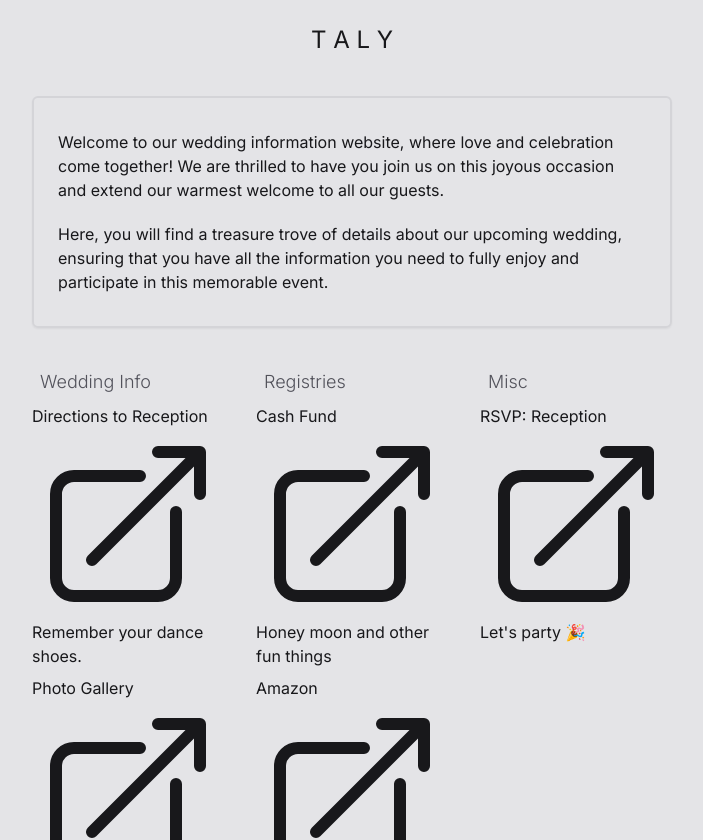
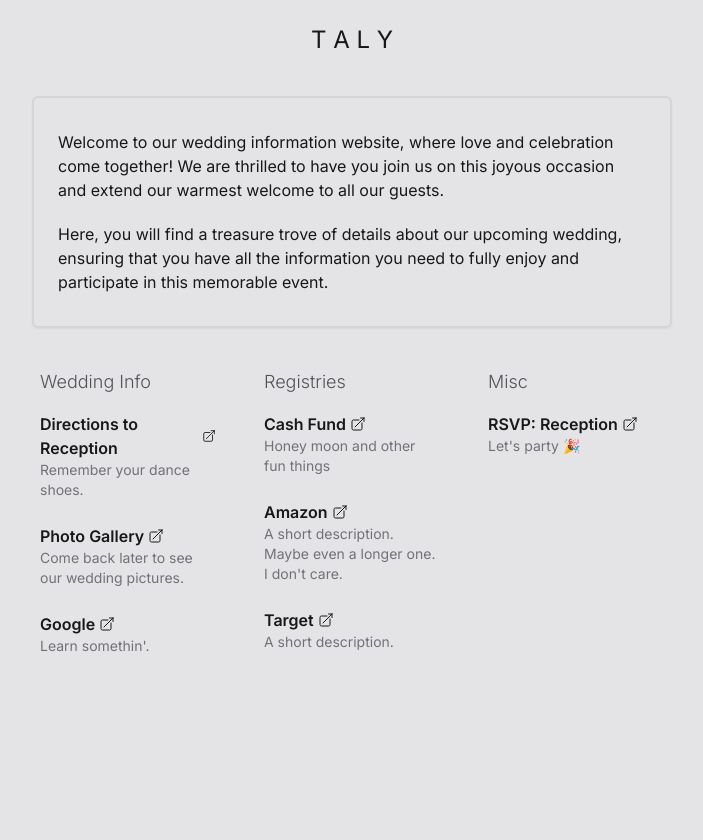
Before and after one commit to taylorwaddell/registery-links, a Next.js app: page / in a window 1280 px wide. Shown: the top 840 px of the page, without its empty margins (288-991 px from the left). After the commit the page ends 800 px from the top, so only its background shows below. Built offline with nearby package versions, Linux system fonts and the light colour scheme.

Commit message:
Updated Tailwind Config Paths

```diff
--- a/public/Components/LinkCardListItem.tsx
+++ b/public/Components/LinkCardListItem.tsx
@@ -11,7 +11,7 @@ export default function LinkCardListItem({ title, link, summary }: Props) {
     <li className="p-2">
       <a href={link} className="flex font-semibold hover:underline">
         {title}
-        <ExternalLink className={"w-5 h-5 ml-1"} />
+        <ExternalLink className={"ml-1"} />
       </a>
       <p className="text-sm text-zinc-500 dark:text-zinc-500">{summary}</p>
     </li>
--- a/public/icons/ExternalLink.tsx
+++ b/public/icons/ExternalLink.tsx
@@ -10,7 +10,7 @@ export default function ExternalLink({ className }: Props) {
       viewBox="0 0 24 24"
       strokeWidth={1.5}
       stroke="currentColor"
-      className={`text-zinc-900 dark:text-zinc-200 ${className}`}
+      className={`w-4 h-4 my-auto text-zinc-900 dark:text-zinc-200 ${className}`}
       aria-hidden="true"
     >
       <path
--- a/tailwind.config.js
+++ b/tailwind.config.js
@@ -1,7 +1,9 @@
 /** @type {import('tailwindcss').Config} */
 module.exports = {
+  important: true,
   content: [
     './pages/**/*.{js,ts,jsx,tsx,mdx}',
+    './public/**/*.{js,ts,jsx,tsx,mdx}',
     './components/**/*.{js,ts,jsx,tsx,mdx}',
     './app/**/*.{js,ts,jsx,tsx,mdx}',
   ],
```
